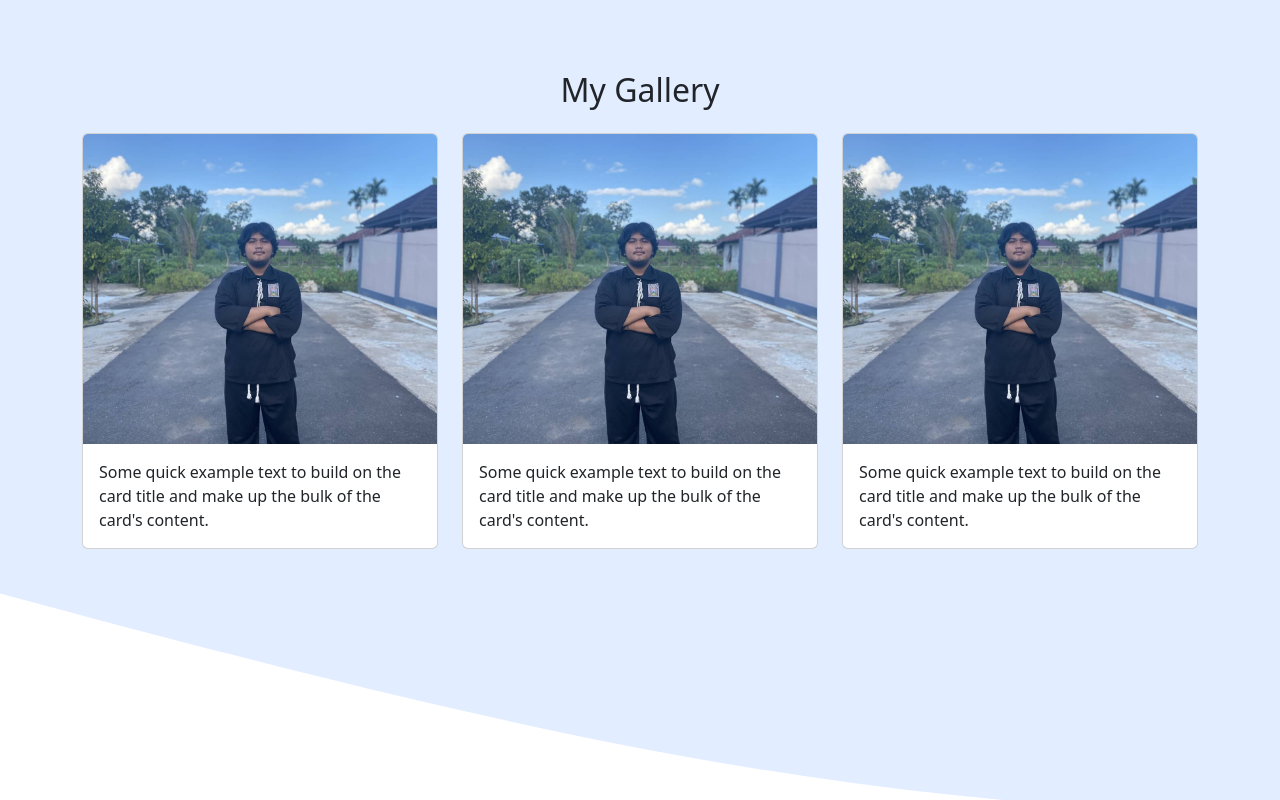
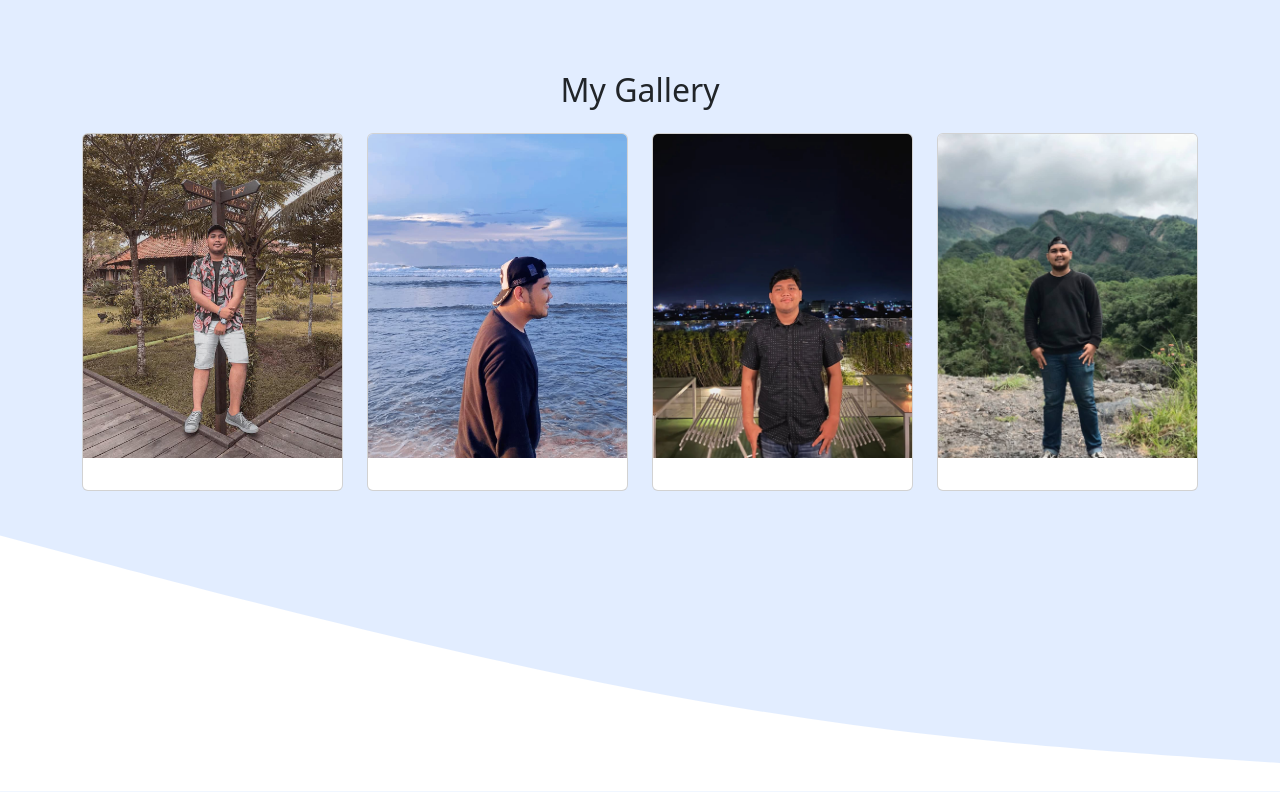
Before and after one commit to fadhilalfikriii/MyPortfolio, a plain HTML site: page index.html in a window 1280 px wide. Shown: the part 1380-2180 px from the top of the page. Drawn offline with nearby package versions, Linux system fonts and the light colour scheme.

Commit message:
menambah animasi

```diff
--- a/index.html
+++ b/index.html
@@ -6,12 +6,17 @@
 
     <!-- Bootstrap CSS -->
     <link href="https://cdn.jsdelivr.net/npm/bootstrap@5.2.1/dist/css/bootstrap.min.css" rel="stylesheet" integrity="sha384-iYQeCzEYFbKjA/T2uDLTpkwGzCiq6soy8tYaI1GyVh/UjpbCx/TYkiZhlZB6+fzT" crossorigin="anonymous" />
+
     <!-- Bootsrap Icons -->
     <link rel="stylesheet" href="https://cdn.jsdelivr.net/npm/bootstrap-icons@1.9.1/font/bootstrap-icons.css" />
+
+    <!-- AOS -->
+    <link rel="stylesheet" href="https://unpkg.com/aos@next/dist/aos.css" />
+
     <!-- My CSS -->
     <link rel="stylesheet" href="style.css" />
 
-    <title>My Portofolio | FadhilAlFikri</title>
+    <title>My Portfolio | FadhilAlFikri</title>
   </head>
   <body id="home">
     <!-- Navbar -->
@@ -45,7 +50,7 @@
     <section class="jumbotron text-center">
       <img src="img/fadhil.jpg" alt="Fadhil Al Fikri" width="200" class="rounded-circle img-thumbnail" />
       <h1 class="display-4">Fadhil Al Fikri</h1>
-      <p class="lead">Martial Arts Trainer</p>
+      <p class="lead"></p>
       <svg xmlns="http://www.w3.org/2000/svg" viewBox="0 0 1440 320">
         <path
           fill="#ffffff"
@@ -64,11 +69,11 @@
             <h2>About Me</h2>
           </div>
         </div>
-        <div class="row justify-content-between fs-5 text-center">
-          <div class="col-md-4">
+        <div class="row justify-content-center fs-5 text-center">
+          <div class="col-md-4" data-aos="fade-right">
             <p>Lorem ipsum dolor sit amet consectetur adipisicing elit. Dolor aliquid asperiores aliquam sed sunt ducimus explicabo cumque itaque, recusandae vitae?</p>
           </div>
-          <div class="col-md-4">
+          <div class="col-md-4" data-aos="fade-left" data-aos-delay="200">
             Lorem ipsum dolor sit amet consectetur adipisicing elit. Ipsa corporis, est maiores nisi magnam voluptate, odit suscipit hic aliquam excepturi quia corrupti reprehenderit? Minima ut excepturi inventore officia itaque reiciendis!
           </div>
         </div>
@@ -93,27 +98,38 @@
           </div>
         </div>
         <div class="row">
-          <div class="col-md-4 mb-3">
-            <div class="card">
-              <img src="img/fadhil1.jpeg" class="card-img-top" alt="gallery 1" />
+          <div class="col-md-3 mb-3">
+            <div class="card" data-aos="flip-left" data-aos-duration="500">
+              <img src="img/fadhil6.jpeg" class="card-img-top" alt="gallery1" />
               <div class="card-body">
-                <p class="card-text">Some quick example text to build on the card title and make up the bulk of the card's content.</p>
+                <p class="card-text"></p>
               </div>
             </div>
           </div>
-          <div class="col-md-4 mb-3">
-            <div class="card">
-              <img src="img/fadhil1.jpeg" class="card-img-top" alt="gallery 1" />
+          <div class="col-md-3 mb-3">
+            <div class="card" data-aos="flip-left" data-aos-duration="500" data-aos-delay="100">
+              <img src="img/fadhil2.jpeg" class="card-img-top" alt="gallery2" />
               <div class="card-body">
-                <p class="card-text">Some quick example text to build on the card title and make up the bulk of the card's content.</p>
+                <p class="card-text"></p>
               </div>
             </div>
           </div>
-          <div class="col-md-4 mb-3">
-            <div class="card">
-              <img src="img/fadhil1.jpeg" class="card-img-top" alt="gallery 1" />
+          <div class="col-md-3 mb-3">
+            <div class="card" data-aos="flip-left" data-aos-duration="500" data-aos-delay="200">
+              <img src="img/fadhil4.jpeg" class="card-img-top" alt="gallery3" />
               <div class="card-body">
-                <p class="card-text">Some quick example text to build on the card title and make up the bulk of the card's content.</p>
+                <p class="card-text"></p>
+              </div>
+            </div>
+          </div>
+          <div class="col-md-3 mb-3">
+            <div class="card" data-aos="flip-left" data-aos-duration="500" data-aos-delay="300">
+              <img src="img/fadhil5.jpeg" class="card-img-top" alt="gallery4" />
+              <div class="card-body">
+                <p class="card-text"></p>
+              </div>
+            </div>
+          </div>
               </div>
             </div>
           </div>
@@ -174,6 +190,25 @@
     </footer>
     <!-- Akhir Footer -->
 
+    <script src="https://unpkg.com/aos@next/dist/aos.js"></script>
+    <script>
+      AOS.init({
+        once: true,
+        duration: 2000,
+      });
+    </script>
+
+    <script src="https://cdnjs.cloudflare.com/ajax/libs/gsap/3.11.1/gsap.min.js"></script>
+    <script src="https://cdnjs.cloudflare.com/ajax/libs/gsap/3.11.1/TextPlugin.min.js"></script>
+    <script>
+      gsap.registerPlugin(TextPlugin);
+      gsap.to('.lead', {duration: 2, delay: 1.5, text: 'Martial Arts Trainer' });
+      gsap.from('.jumbotron img', {duration: 1.5, rotateY: 360, opacity: 0 });
+      gsap.from('.navbar', { duration: 2, y: '-100%', opacity: 0, ease: 'bounce'});
+      gsap.from('.display-4', { duration: 1, x: -50, opacity: 0, delay: 0.8, ease: 'back'});
+
+    </script>
+
     <script src="https://cdn.jsdelivr.net/npm/bootstrap@5.2.1/dist/js/bootstrap.bundle.min.js" integrity="sha384-u1OknCvxWvY5kfmNBILK2hRnQC3Pr17a+RTT6rIHI7NnikvbZlHgTPOOmMi466C8" crossorigin="anonymous"></script>
   </body>
 </html>
```
Also changed, not shown: img/fadhil2.jpeg (added), img/fadhil3.jpeg (added), img/fadhil4.jpeg (added), img/fadhil5.jpeg (added), img/fadhil6.jpeg (added).
